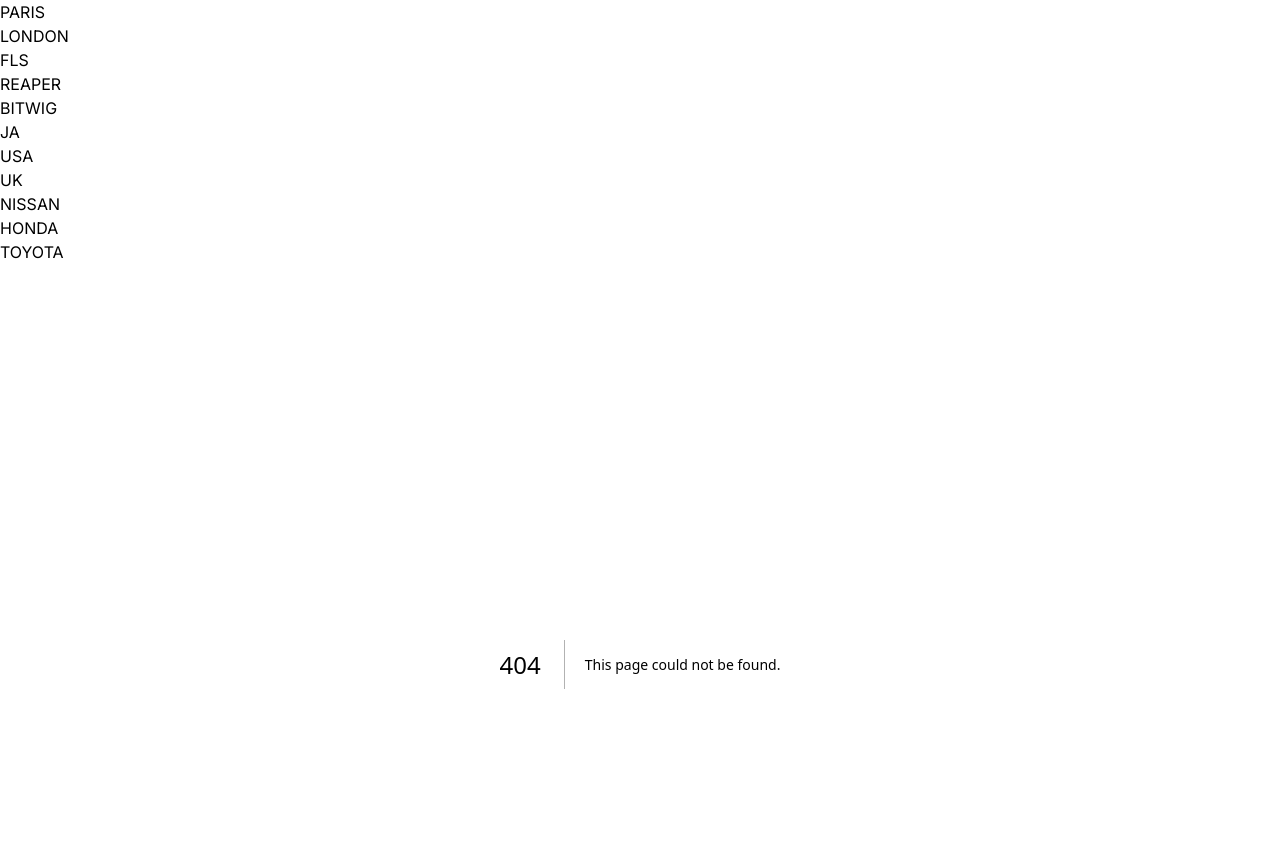
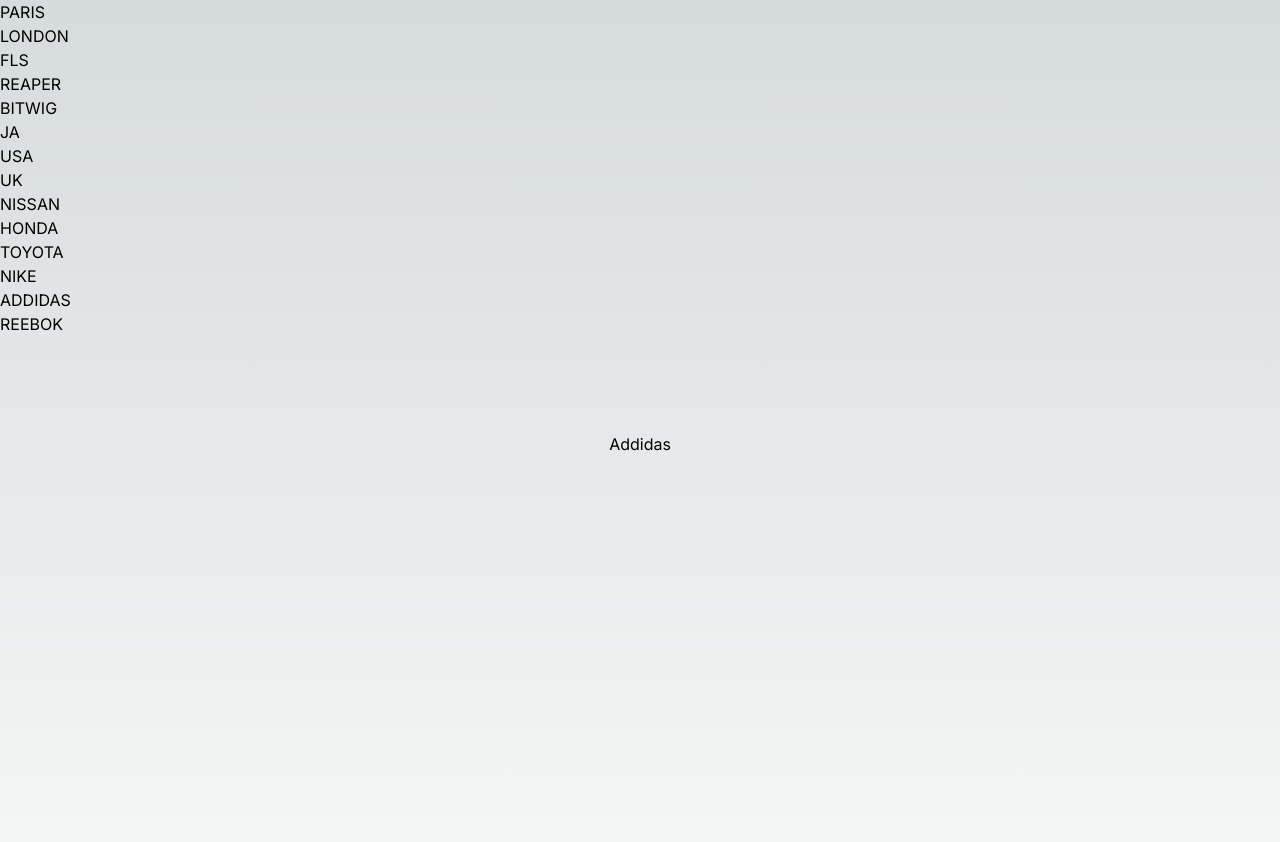
Before and after one commit to mrdeangray/nextjs-practice01, a Next.js app: page /company/Addidas in a window 1280 px wide. Before the commit this address had no page. Shown: the top 842 px of the page. Built offline with nearby package versions, Linux system fonts and the light colour scheme.

Commit message:
added Company

```diff
--- /dev/null
+++ b/src/app/company/[companyId]/page.tsx
@@ -0,0 +1,7 @@
+export default function Company({ params }: { params: { companyId: string } }) {
+    return (
+        <main className="flex min-h-screen flex-col items-center justify-between p-24">
+            <h1>{params.companyId}</h1>
+        </main>
+    );
+}
--- a/src/app/components/Navbar/index.tsx
+++ b/src/app/components/Navbar/index.tsx
@@ -8,6 +8,7 @@
     const [daws, setDaw] = useState(["FLS", "REAPER", "Bitwig"]);
     const [countries, setCountries] = useState(["JA", "USA", "UK"]);
     const [cars, setCars] = useState(["Nissan", "Honda", "Toyota"]);
+    const [companies, setCompanies] = useState(["Nike", "Addidas", "Reebok"]);
 
     return (
         <ul>
@@ -43,6 +44,14 @@
                 ))
 
             }
+                        {
+                companies.map((company) => (
+                    <li key={company}>
+                        <Link href={`/company/${company}`}>{company.toUpperCase()}</Link>
+                    </li>
+                ))
+
+            }
         </ul>
     );
 }
```
Also changed, not shown: .eslintrc.json.
